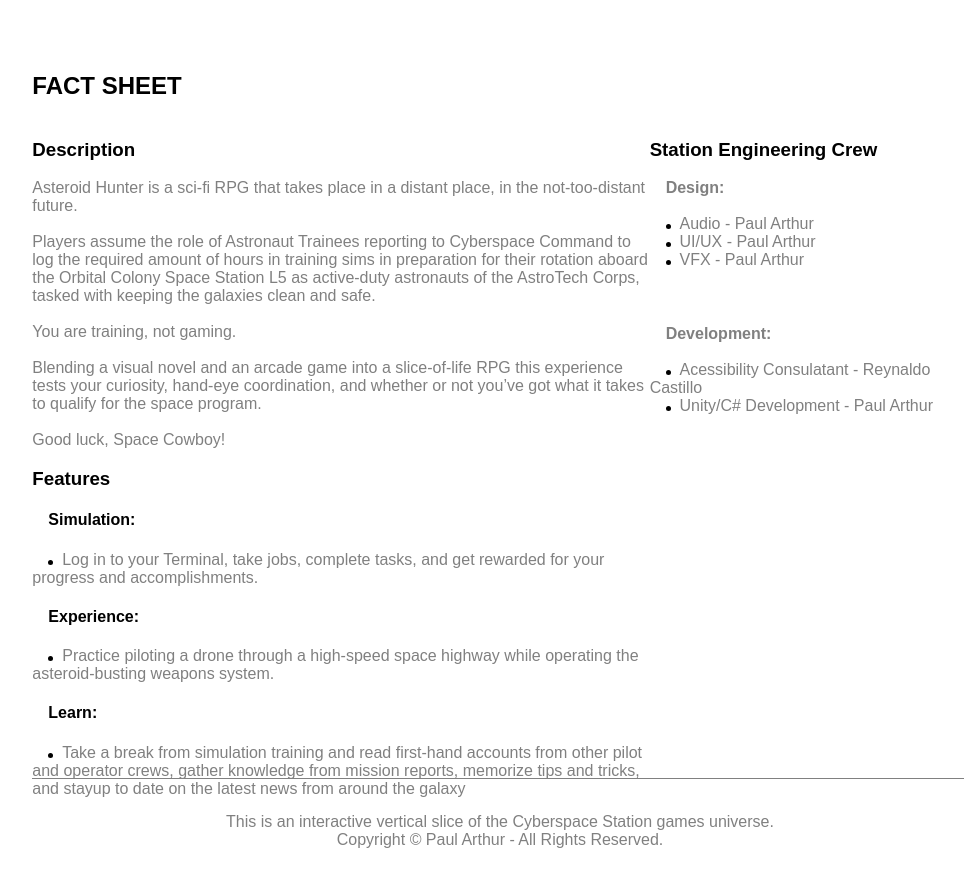
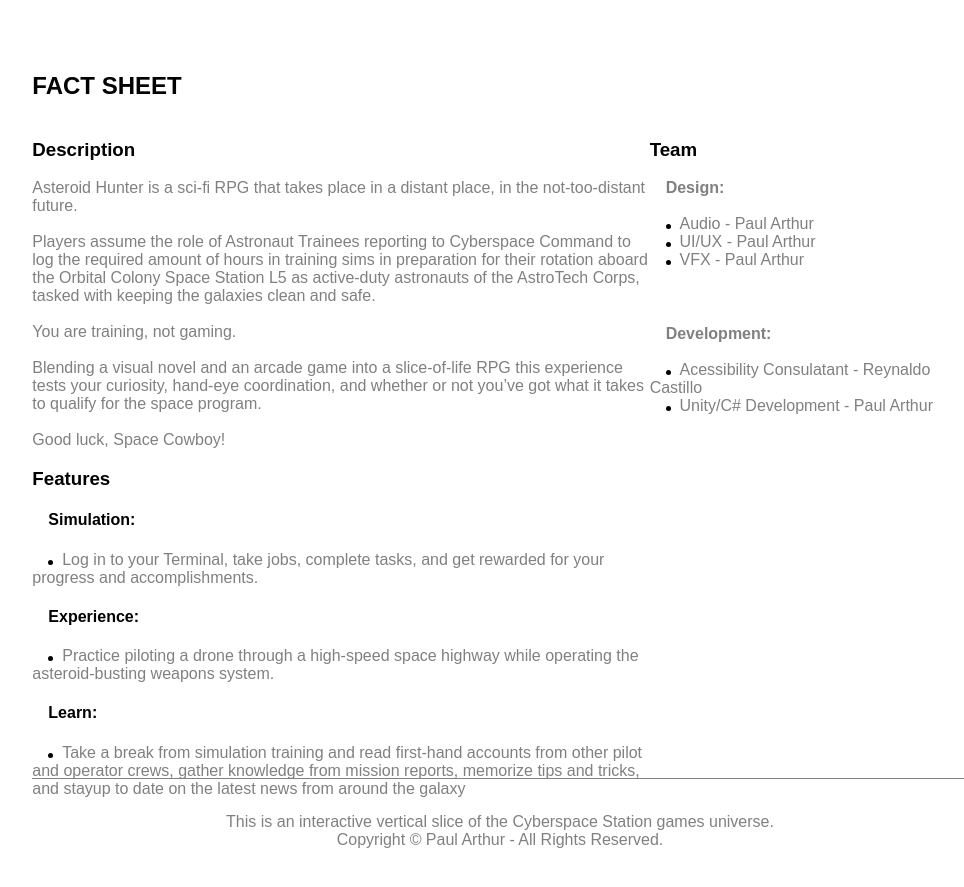
Before and after one commit to arcadearthur/arcadearthur.github.io, a plain HTML site: page index.html in a window 1280 px wide. Shown: the part 1240-2127 px from the top of the page, without its empty margins (140-1104 px from the left). Drawn offline with Linux system fonts and the light colour scheme.

Commit message:
Update index.html

```diff
--- a/index.html
+++ b/index.html
@@ -188,7 +188,7 @@ Good luck, Space Cowboy!
 
 <!-- RIGHT -->
 <div class="column right" style="background-color:#ffffff;">
-<h3>Station Engineering Crew</h3>
+<h3>Team</h3>
 <p style="color:gray;">
 &emsp;<strong>Design:</strong>
 <br>
@@ -223,7 +223,7 @@ Good luck, Space Cowboy!
 </div>
 </center>
 
-
+<div>
 <center>
 <hr style="height:1px; border-width:0; width: 74%; color:gray; background-color:gray">
 <p style="color:gray;">
@@ -234,6 +234,7 @@ Copyright © Paul Arthur - All Rights Reserved.
 </p>
 </center>
 <br>
+</div>
 
 <!-- End-->
 
```
